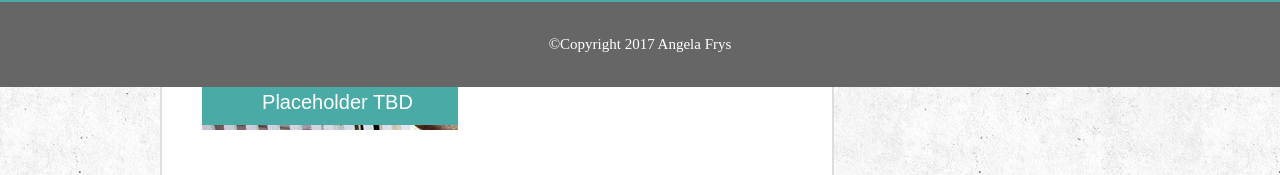
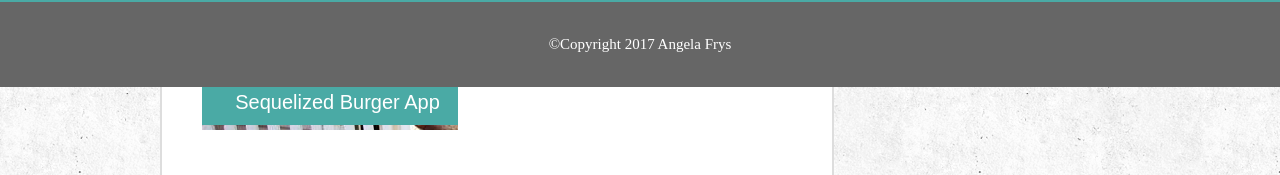
Before and after one commit to ADFrys/responsive-portfolio, a plain HTML site: page portfolio.html in a window 1280 px wide. Shown: the part 713-888 px from the top of the page. Drawn offline with Linux system fonts and the light colour scheme.

Commit message:
Add sequelized burger project.

```diff
--- a/portfolio.html
+++ b/portfolio.html
@@ -46,7 +46,7 @@
 				</div>
 
 				<div class="portfolio rockpaper">
-					<a href="#"><h5>Placeholder TBD</h5></a>
+					<a href="https://stark-falls-54927.herokuapp.com/"><h5>Sequelized Burger App</h5></a>
 				</div>
 
 			</div>
```
